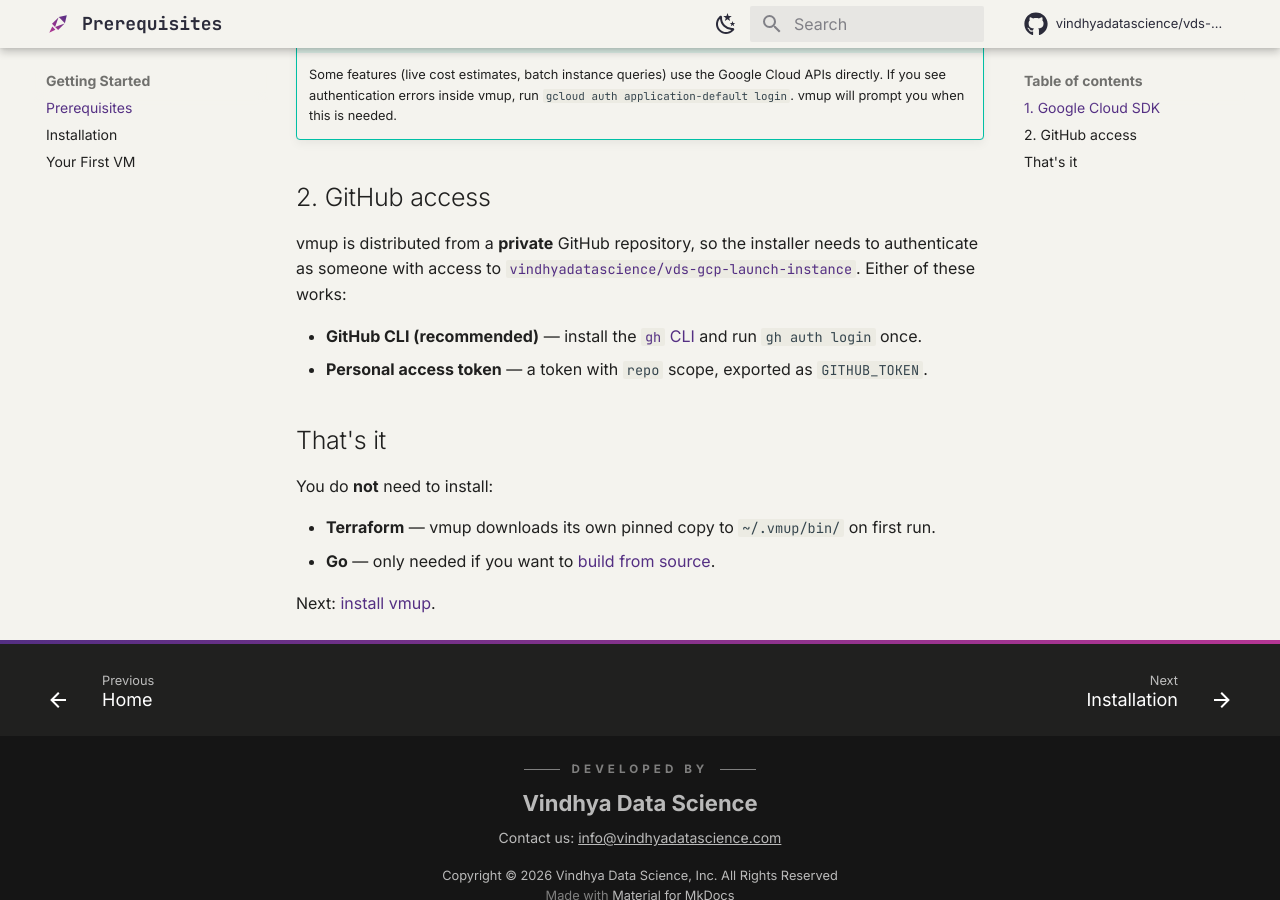
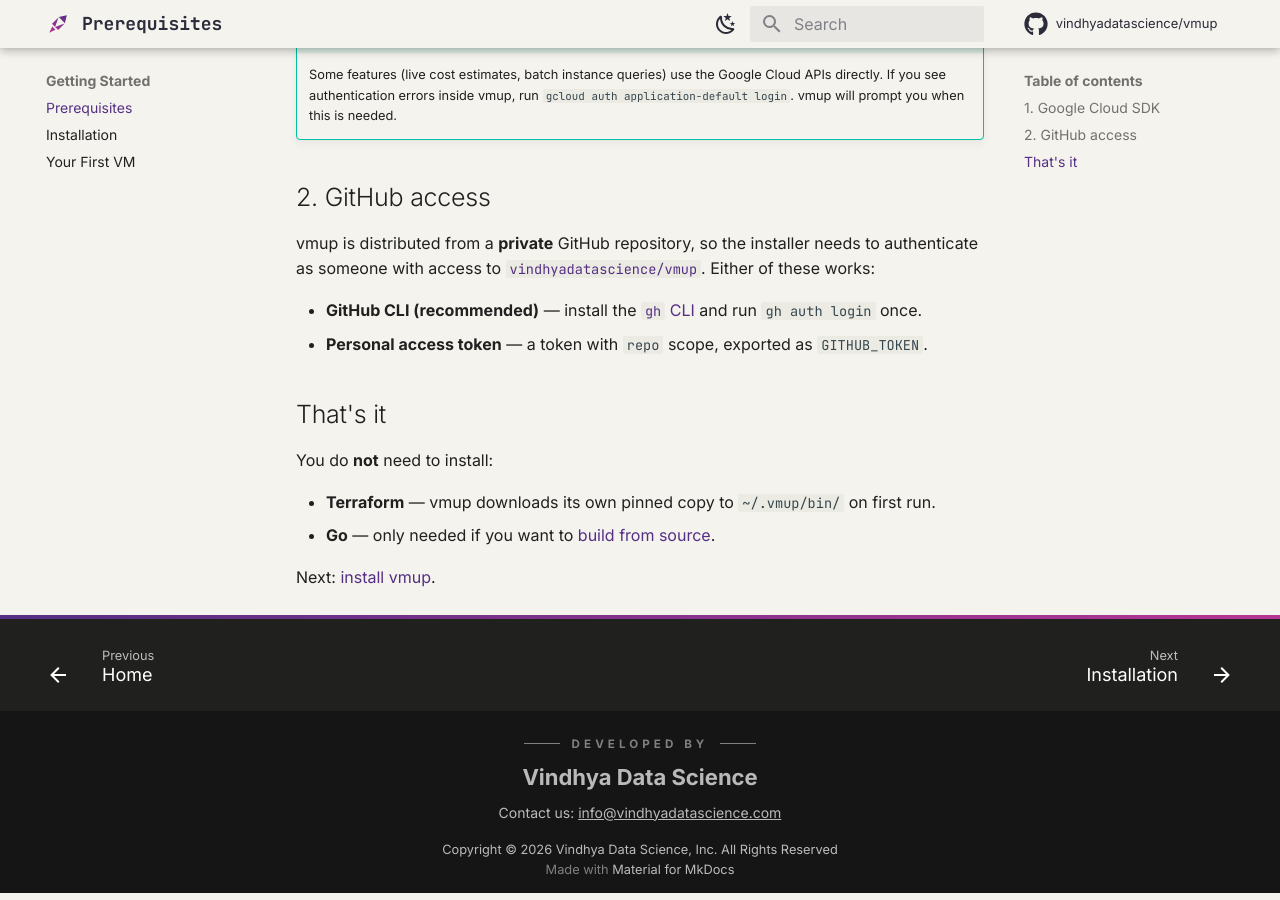
Before and after one commit to vindhyadatascience/vmup, an MkDocs documentation site: the page built from docs/getting-started/prerequisites.md, in a window 1280 px wide and 900 px high, scrolled down 622 px. Built offline with MkDocs 1.6.1 and Material for MkDocs 9.7.7, drawn with Linux system fonts in a browser that asks for light colours; plug-ins that fetch from the network failed and are left out; comment, search, counter and statistics services are not loaded.

Commit message:
Add uv-based MkDocs build targets and rename docs references to vmup
Add docs-serve/build/deploy/clean Make targets that run MkDocs Material
via uvx (no global Python install needed), document them in the README,
and update the remaining vmup repo references in mkdocs.yml, docs/, and
the home page override.

```diff
--- a/docs/getting-started/prerequisites.md
+++ b/docs/getting-started/prerequisites.md
@@ -31,7 +31,7 @@
 
 vmup is distributed from a **private** GitHub repository, so the installer needs to
 authenticate as someone with access to
-[`vindhyadatascience/vds-gcp-launch-instance`](https://github.com/vindhyadatascience/vds-gcp-launch-instance).
+[`vindhyadatascience/vmup`](https://github.com/vindhyadatascience/vmup).
 Either of these works:
 
 - **GitHub CLI (recommended)** — install the [`gh` CLI](https://cli.github.com) and run
--- a/mkdocs.yml
+++ b/mkdocs.yml
@@ -1,8 +1,8 @@
 site_name: vmup
 site_description: A single-binary TUI for launching and managing GCP compute instances with embedded Terraform and IAP SSH tunneling
-site_url: https://vindhyadatascience.github.io/vds-gcp-launch-instance/
-repo_url: https://github.com/vindhyadatascience/vds-gcp-launch-instance
-repo_name: vindhyadatascience/vds-gcp-launch-instance
+site_url: https://vindhyadatascience.github.io/vmup/
+repo_url: https://github.com/vindhyadatascience/vmup
+repo_name: vindhyadatascience/vmup
 edit_uri: edit/main/docs/
 copyright: Copyright &copy; 2026 Vindhya Data Science, Inc. All Rights Reserved
 
--- a/overrides/home.html
+++ b/overrides/home.html
@@ -20,7 +20,7 @@
       </p>
       <div class="vmup-install">
         <pre id="vmup-install-cmd">curl -fsSL -H "Authorization: Bearer $(gh auth token)" \
-  https://raw.githubusercontent.com/vindhyadatascience/vds-gcp-launch-instance/main/install.sh | sh</pre>
+  https://raw.githubusercontent.com/vindhyadatascience/vmup/main/install.sh | sh</pre>
         <button class="vmup-copy" data-copy-target="vmup-install-cmd" title="Copy to clipboard" aria-label="Copy install command">
           <svg viewBox="0 0 24 24" width="18" height="18"><path fill="currentColor" d="M19 21H8V7h11m0-2H8a2 2 0 0 0-2 2v14a2 2 0 0 0 2 2h11a2 2 0 0 0 2-2V7a2 2 0 0 0-2-2m-3-4H4a2 2 0 0 0-2 2v14h2V3h12V1Z"/></svg>
         </button>
```
Also changed, not shown: README.md (+11 -0 lines), docs/getting-started/installation.md (+7 -7 lines), docs/reference/troubleshooting.md (+1 -1 lines), 1 other file.
